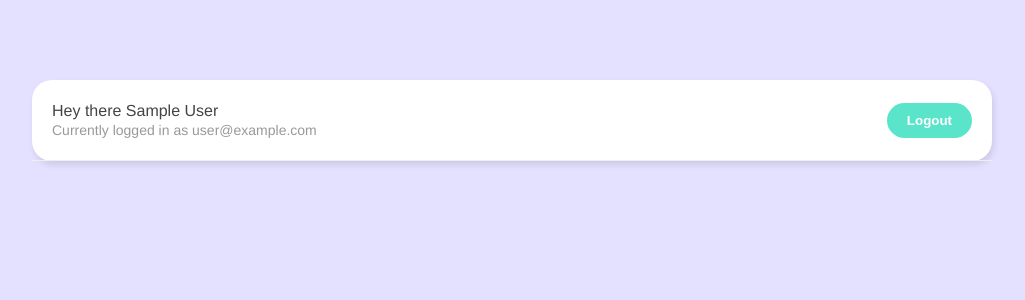
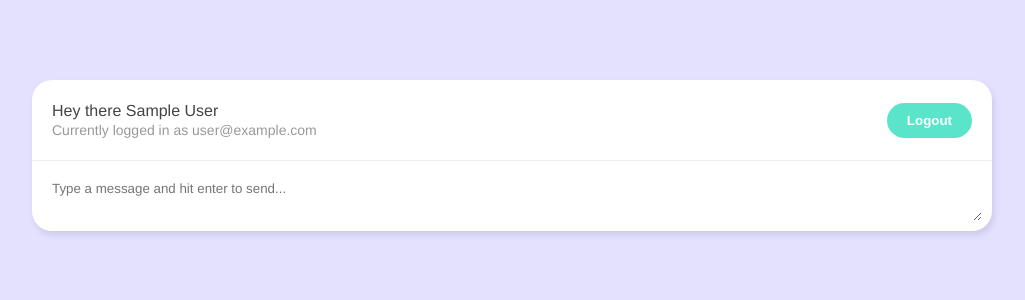
Before and after one commit to Zer02/live-chat, a Vue app: page /chatroom in a window 1280 px wide. Shown: the top 300 px of the page, without its empty margins (128-1153 px from the left). Built offline with nearby package versions, Linux system fonts and the light colour scheme; no server answers; sample sign-in values are in the browser's storage.

Commit message:
Added NewChatForm component

```diff
--- /dev/null
+++ b/src/components/NewChatForm.vue
@@ -0,0 +1,52 @@
+<template>
+  <form>
+    <textarea
+      placeholder="Type a message and hit enter to send..."
+      v-model="message"
+      @keypress.enter.prevent="handleSubmit"
+    ></textarea>
+  </form>
+</template>
+
+<script>
+import getUser from '../composables/getUser'
+import { ref } from 'vue'
+import { timestamp } from '../firebase/config'
+
+export default {
+  setup() {
+    const { user } = getUser()
+
+    const message = ref('')
+
+    const handleSubmit = async () => {
+      const chat = {
+        name: user.value.displayName,
+        message: message.value,
+        createdAt: timestamp()
+      }
+      console.log(chat)
+      message.value = ''
+    }
+
+    return { message, handleSubmit }
+  }
+}
+</script>
+
+<style scoped>
+  form {
+    margin: 10px;
+  }
+  textarea {
+    width: 100%;
+    max-width: 100%;
+    margin-bottom: 6px;
+    padding: 10px;
+    box-sizing: border-box;
+    border: 0;
+    border-radius: 20px;
+    font-family: inherit;
+    outline: none;
+  }
+</style>
--- a/src/views/Chatroom.vue
+++ b/src/views/Chatroom.vue
@@ -1,17 +1,19 @@
 <template>
   <div class="container">
     <Navbar />
+    <NewChatForm />
   </div>
 </template>
 
 <script>
+import NewChatForm from '../components/NewChatForm'
 import Navbar from '../components/Navbar'
 import getUser from '../composables/getUser'
 import { watch } from '@vue/runtime-core'
 import { useRouter } from 'vue-router'
 
 export default {
-  components: { Navbar },
+  components: { Navbar, NewChatForm },
   setup() {
     const { user } = getUser()
     const router = useRouter()
```
